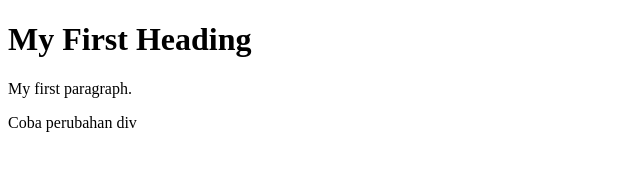
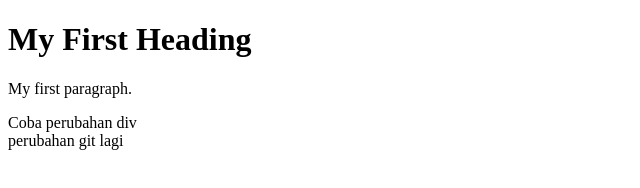
Before and after one commit to changecangs/coba-git, a plain HTML site: page index.html in a window 1280 px wide. Shown: the whole page, without its empty margins (0-640 px from the left). Drawn offline with Linux system fonts and the light colour scheme.

Commit message:
update lagi

```diff
--- a/index.html
+++ b/index.html
@@ -7,5 +7,8 @@
 <div>
     Coba perubahan div
 </div>
+<div>
+    perubahan git lagi
+</div>
 </body>
 </html>
```
